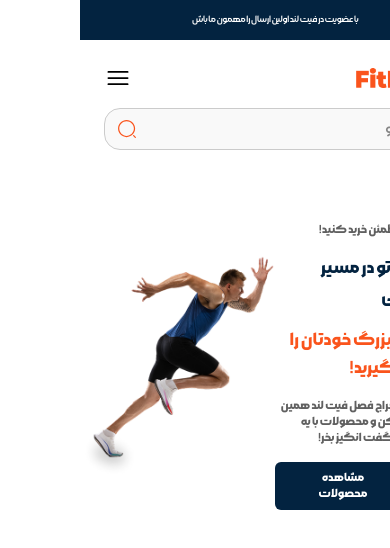
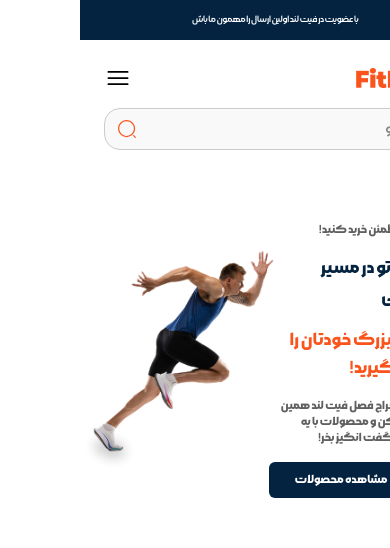
Before and after one commit to Amir-Sharafi-86/Fitland, a React (Vite) app in the folder react/: page / in a window 390 px wide. Shown: the top 548 px of the page. Built offline with nearby package versions, Linux system fonts and the light colour scheme.

Commit message:
finish responsive hero section and & navbar

```diff
--- a/react/src/Componetns/Herosection/herosection.jsx
+++ b/react/src/Componetns/Herosection/herosection.jsx
@@ -4,7 +4,7 @@ function Herosection() {
     return (
         <>
             <div>
-            <div className="grid grid-cols-12 justify-between  mt-0 max-md:mt-12 max-md:items-center md:mt-8 ">
+            <div className="grid grid-cols-12 justify-between  mt-0 max-md:mt-12 max-md:items-center md:mt-12    ">
                 <div className="right-content font-MorabbaBold col-span-6  md:col-span-5 mx-auto  mr-8 ">
                 <div className='flex  flex-col'>
                     <span className='inline-block text-[#606060] text-base max-sm:text-xs'>راحت و مطمئن خرید کنید!</span>
@@ -12,18 +12,19 @@ function Herosection() {
                 </div>
                 <p className='text-orange-noraml  mb-4 text-lg md:text-3xl'>سهم بزرگ خودتان را امروز بگیرید! </p>
                 <span className='text-[#606060] text-base max-sm:text-xs block max-w-[440px]'>بزرگترین حراج فصل فیت لند همین حالا شرع کن و محصولات با یه تخفیف شگفت انگیز بخر!</span>
-                <button className='py-2 px-6 bg-midnight flex gap-x-2 items-center  rounded-md mt-4' >
+                <button className='py-2 px-6 bg-midnight flex gap-x-2  items-center  rounded-md mt-4' >
                     <svg xmlns="http://www.w3.org/2000/svg" fill="none" viewBox="0 0 24 24" strokeWidth={1.5} stroke="currentColor" className="size-5 text-white border border-white rounded-full p-0.5">
   <path strokeLinecap="round" strokeLinejoin="round" d="M10.5 19.5 3 12m0 0 7.5-7.5M3 12h18" />
 </svg>
                     <a href=""
-                    className='text-white text-base max-sm:text-xs'
+                    className='text-white text-base max-sm:text-xs whitespace-nowrap max-sm:w-full'
                     >مشاهده  محصولات</a>
 
                 </button>
                 </div>
                 <div className='md :ml-[10rem]  col-span-6 md:col-span-4 mx-auto'>
                     <img src="/public/images/main/herosection.png" className='mx-auto' alt="" />
+
                 </div>
 
                 <div className="space-y-6 mt-10 col-span-3 mx-auto md:ml-4 hidden md:block">
@@ -31,7 +32,7 @@ function Herosection() {
                         <button className=' bg-[#EBF5FF] rounded-2xl p-5'>
                                 <img src="/public/images/main/calendar.png" alt="" />
                         </button>
-                        <div className='flex flex-col whitespace-nowrap'>
+                        <div className='flex flex-col whitespace-nowrap '>
                             <span className='inline-block text-2xl'>+90</span>
                             <span className='inline-block mt-0'>رضایت مشتری</span>
                         </div>
@@ -40,7 +41,7 @@ function Herosection() {
                         <button className='bg-[#EBF5FF] rounded-2xl p-5'>
                                 <img src="/public/images/main/calendar.png" alt="" />
                         </button>
-                        <div className='flex flex-col whitespace-nowrap'>
+                        <div className='flex flex-col whitespace-nowrap '>
                             <span className='inline-block text-[#194165] text-2xl'>+300</span>
                             <span className='inline-block mt-0 text-[#404040]'>رضایت مشتری</span>
                         </div>
@@ -49,7 +50,7 @@ function Herosection() {
                         <button className='bg-[#EBF5FF] rounded-2xl p-5'>
                                 <img src="/public/images/main/calendar.png" alt="" />
                         </button>
-                        <div className='flex flex-col whitespace-nowrap'>
+                        <div className='flex flex-col whitespace-nowrap '>
                             <span className='inline-block text-2xl'>+300</span>
                             <span className='inline-block mt-0'>رضایت مشتری</span>
                         </div>
--- a/react/src/Componetns/Nav-menu/navMenu.jsx
+++ b/react/src/Componetns/Nav-menu/navMenu.jsx
@@ -6,14 +6,14 @@ function NavMenu({title}) {
             <div className="hidden lg:block mt-10">
                 <div className="wrapper-menu  ">
                     <ul className='text-[#000306] text-xs  lg:text-base font-MorabbaBold flex justify-between bg-[#F9F9F9] py-4 px-10 rounded-2xl '>
-                        <div className="left-menu flex gap-x-10">
+                        <div className="left-menu flex  gap-x-5 lg:gap-x-10">
                         <a href="">مردانه</a>
                             <a href="">زنانه</a>
                             <a href="">بچگانه</a>
                             <a href="">لوازم ورزشی </a>
                             <a href="">شیکر و جاگ</a>
                         </div>
-                        <div className='right-menu flex gap-x-10'>
+                        <div className='right-menu flex gap-x-5  lg:gap-x-10'>
                         <li className='flex gap-x-1'>
                             <svg xmlns="http://www.w3.org/2000/svg" fill="none" viewBox="0 0 24 24" strokeWidth={1.5} stroke="currentColor" className="size-6 text-orange-noraml">
   <path strokeLinecap="round" strokeLinejoin="round" d="M11.48 3.499a.562.562 0 0 1 1.04 0l2.125 5.111a.563.563 0 0 0 .475.345l5.518.442c.499.04.701.663.321.988l-4.204 3.602a.563.563 0 0 0-.182.557l1.285 5.385a.562.562 0 0 1-.84.61l-4.725-2.885a.562.562 0 0 0-.586 0L6.982 20.54a.562.562 0 0 1-.84-.61l1.285-5.386a.562.562 0 0 0-.182-.557l-4.204-3.602a.562.562 0 0 1 .321-.988l5.518-.442a.563.563 0 0 0 .475-.345L11.48 3.5Z" />
```
Also changed, not shown: react/public/images/road.png (added).
